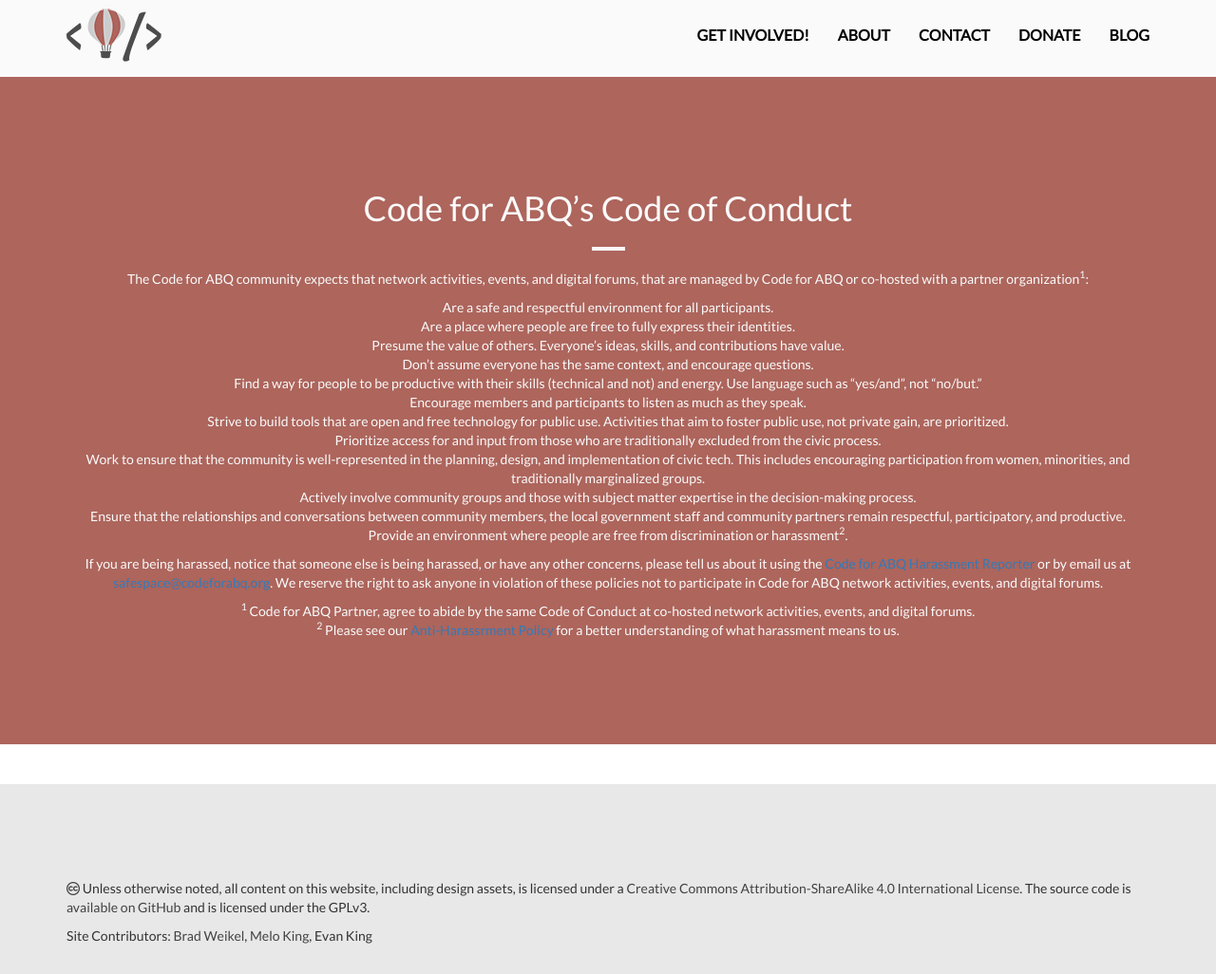
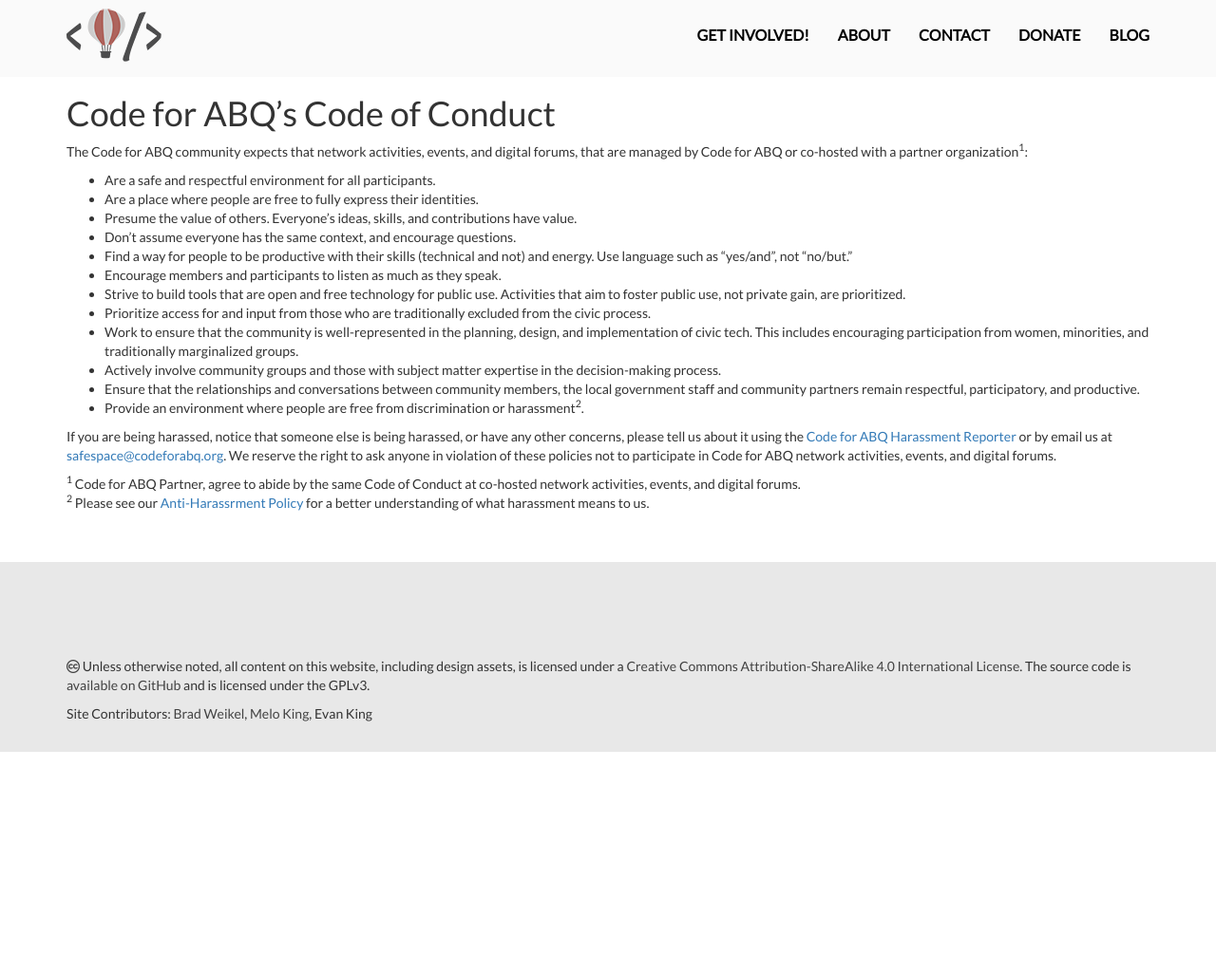
Before and after one commit to ThomasWomack/Code-for-NM, a Jekyll site: the page built from policies/code-of-conduct.md, in a window 1280 px wide and 1026 px high. Shown: the whole window at 95% size. Built offline with Jekyll 4.4.1, drawn with Linux system fonts in a browser that asks for light colours; nearby versions of some CDN libraries.

Commit message:
cleaner wrapper

```diff
--- a/_layouts/wrapped.html
+++ b/_layouts/wrapped.html
@@ -6,15 +6,13 @@
   <body>
 
     {% include header.html %}
-    	<section id="branding" class="slab inverted">
-    		<div class="container">
-    			<div class="row">
-    				<div class="col-md-12">
-    					{{ content }}
-    				</div>
+    	<div class="container">
+	    	<div class="row">
+    			<div class="col-md-12">
+    				{{ content }}
     			</div>
     		</div>
-    	</section>
+    	</div>
 
     {% include footer.html %}
 
```
